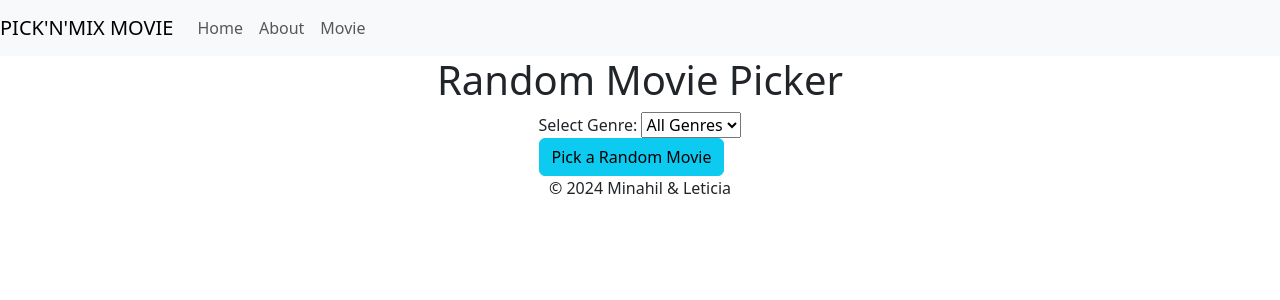
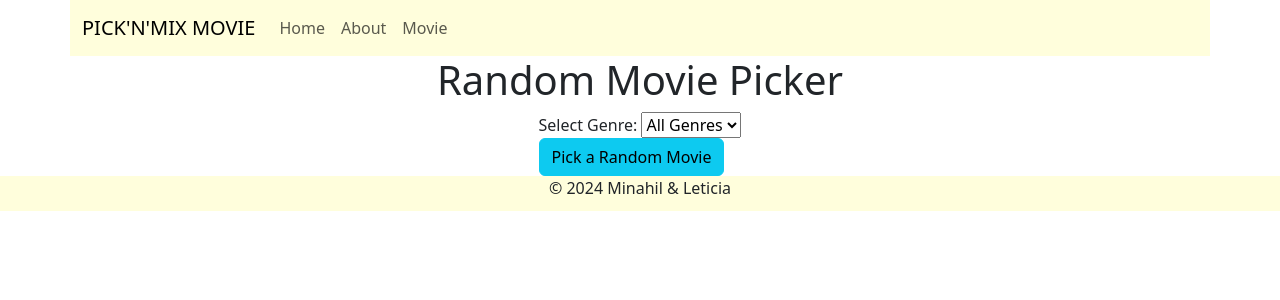
Before and after one commit to Leticia-Santos922/w11_Flask_Movie_App, a Flask app: page /movie in a window 1280 px wide. Shown: the top 300 px of the page. Run offline with Flask 3, Linux system fonts and the light colour scheme.

Commit message:
added css and comments

```diff
--- a/application/static/main_styles.css
+++ b/application/static/main_styles.css
@@ -5,6 +5,11 @@ body {
     max-width: 100%; /* Set maximum width */
     margin: 0 auto; /* Center content horizontally */
     overflow-x: hidden; /* Prevent horizontal scrolling */
+}
+
+.container {
+    background-color: #FFFEDC;
+    max-width: 100%;
 }
 
 .movie-body {
@@ -34,13 +39,13 @@ button {
 }
 
 .col-md-8 {
-    background-color: #EFE9AE;
+    background-color: white;
 
 }
 
 
 
 #footer {
-    background-color: white;
+    background-color: #FFFEDC;
     height: 35px;
 }
--- a/application/templates/layout.html
+++ b/application/templates/layout.html
@@ -12,7 +12,8 @@
     <script src="https://cdn.jsdelivr.net/npm/bootstrap@5.3.3/dist/js/bootstrap.bundle.min.js"></script>
 </head>
 <body>
-    <nav class="navbar navbar-expand-sm bg-light">
+    <div class="container">
+          <nav class="navbar navbar-expand-sm navbar-light">
             <a class="navbar-brand" href="{{ url_for('home') }}">PICK'N'MIX MOVIE</a>
             <button class="navbar-toggler" type="button" data-bs-toggle="collapse" data-bs-target="#navbarTogglerDemo03" aria-controls="navbarTogglerDemo03" aria-expanded="false" aria-label="Toggle navigation">
                 <span class="navbar-toggler-icon"></span>
@@ -32,6 +33,9 @@
                 </ul>
             </div>
         </nav>
+
+    </div>
+
     {% block body_content %}
     {% endblock %}
     <div id="footer">
--- a/application/templates/movie.html
+++ b/application/templates/movie.html
@@ -26,7 +26,7 @@
             <div class="movie details">
                 <p>Genre: {{ movie[3] }}</p>
                 <p>Year: {{ movie[4] }}</p>
-                <p>Year: {{ movie[5] }}</p>
+                <p>Duration: {{ movie[5] }}</p>
             </div>
             <!-- TODO:Ask victoria why inline CSS?            -->
             <img src="{{ url_for('static', filename=movie[2]) }}" alt="Movie Photo" id="move-img" style="max-width: 100%; height: 400px;">
```
Also changed, not shown: application/routes.py (+4 -3 lines), data_access.py (+17 -15 lines). Lines whose indentation alone changed are shown as unchanged.
